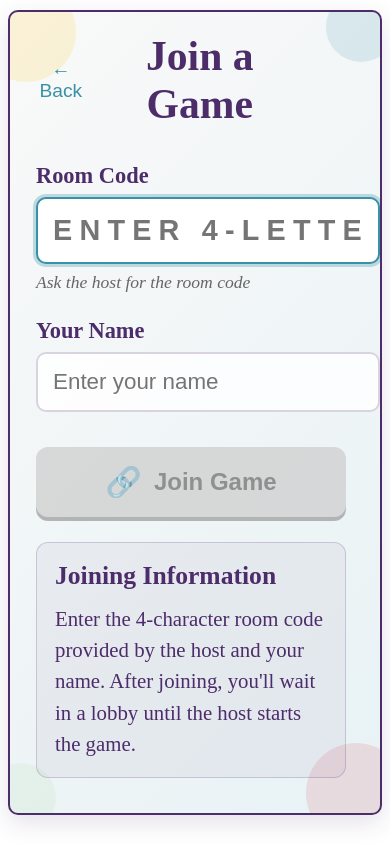
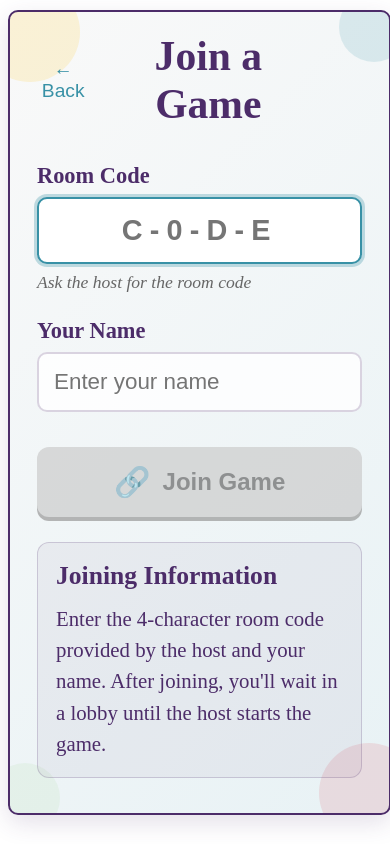
Before and after one commit to spenseay/plot-twist, a SvelteKit app: page /play-party/join in a window 390 px wide. Built offline with nearby package versions, Linux system fonts and the light colour scheme; no server answers.

Commit message:
updated host page for theming and spacing

```diff
--- a/src/routes/play-party/host/+page.svelte
+++ b/src/routes/play-party/host/+page.svelte
@@ -214,6 +214,8 @@
   padding: 15px;
   position: relative;
   z-index: 2;
+  width: 100%;
+  box-sizing: border-box;
 }
 
 /* Form styles */
@@ -238,6 +240,8 @@
   font-size: 1.2em;
   transition: all 0.3s ease;
   background-color: rgba(255, 255, 255, 0.8);
+  box-sizing: border-box;
+  max-width: 100%;
 }
 
 input:focus {
@@ -345,8 +349,9 @@
 @media (max-width: 480px) {
   .container {
     margin: 10px auto;
-    padding: 20px 15px;
+    padding: 20px 12px;
     max-width: 100%;
+    width: 95%;
     border-radius: 10px;
   }
 
--- a/src/routes/play-party/join/+page.svelte
+++ b/src/routes/play-party/join/+page.svelte
@@ -84,7 +84,7 @@
         bind:this={roomCodeInput}
         bind:value={roomCode}
         on:input={formatRoomCode}
-        placeholder="Enter 4-letter code"
+        placeholder="C-0-D-E"
         maxlength="4"
         required
       />
@@ -230,6 +230,8 @@
   padding: 15px;
   position: relative;
   z-index: 2;
+  width: 100%;
+  box-sizing: border-box;
 }
 
 /* Form styles */
@@ -254,6 +256,8 @@
   font-size: 1.2em;
   transition: all 0.3s ease;
   background-color: rgba(255, 255, 255, 0.8);
+  box-sizing: border-box;
+  max-width: 100%;
 }
 
 input:focus {
@@ -381,8 +385,9 @@
 @media (max-width: 480px) {
   .container {
     margin: 10px auto;
-    padding: 20px 15px;
+    padding: 20px 12px;
     max-width: 100%;
+    width: 95%;
     border-radius: 10px;
   }
 
```
